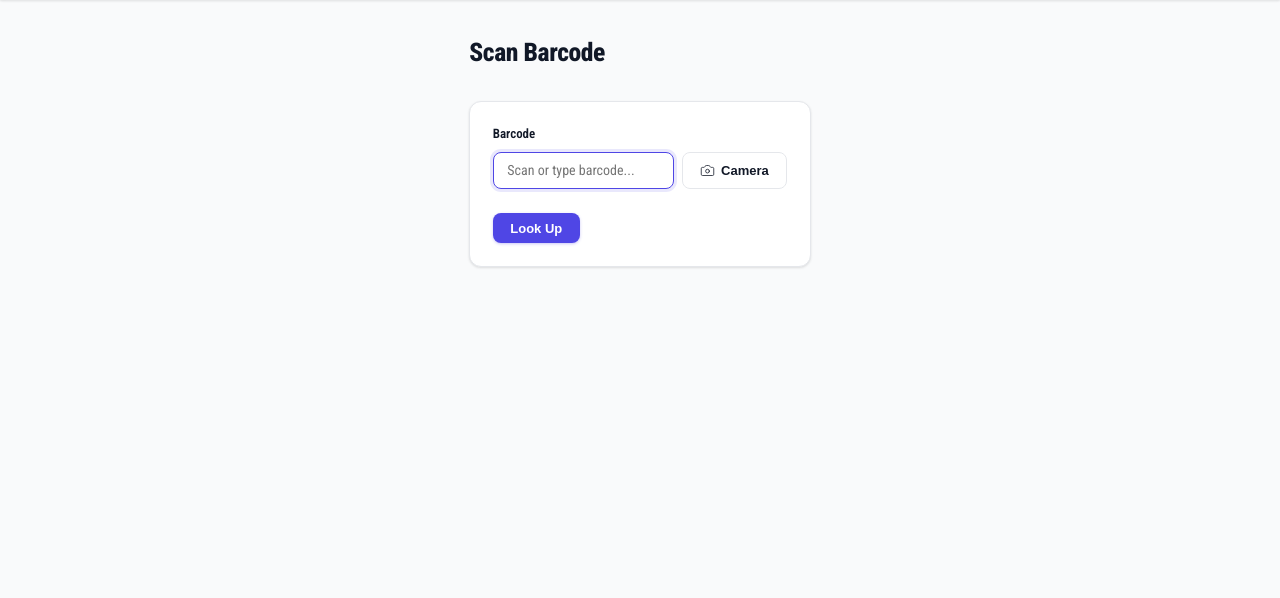
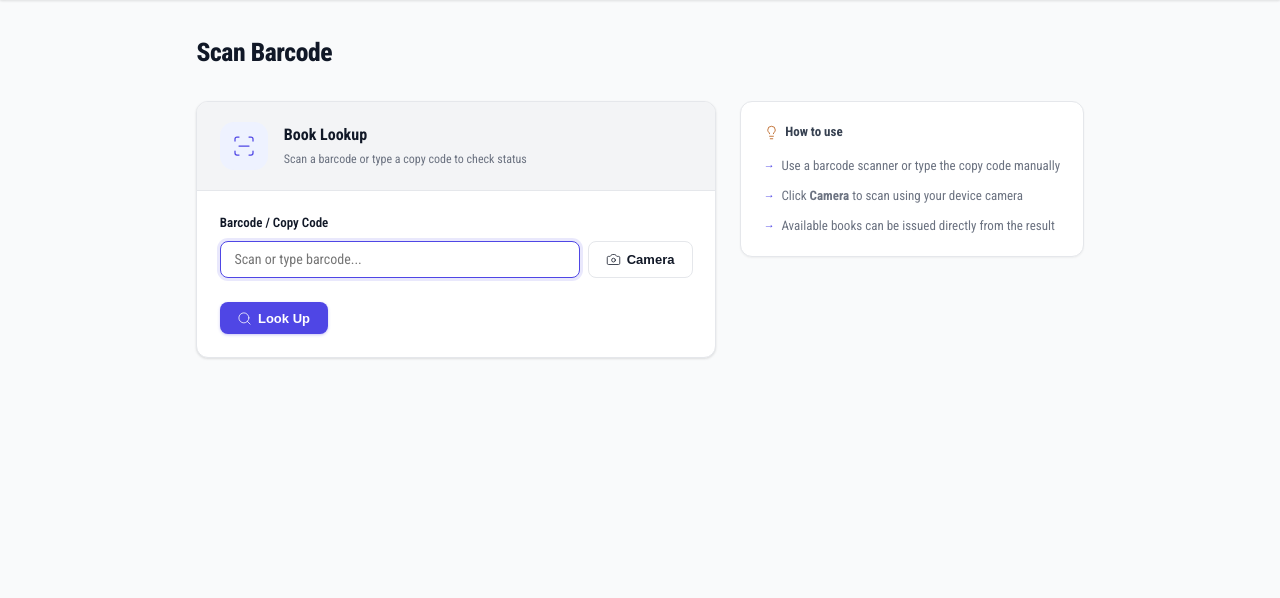
Before and after one commit to Aryankanani1/LibraFlow, a Flask app: page /admin/scan in a window 1280 px wide. Shown: the part 60-658 px from the top of the page. Run offline with Flask 3, Linux system fonts and the light colour scheme; a user stored in the database is signed in; some libraries are stand-ins or nearby versions.

Commit message:
ui: scan barcode — two-column layout, icon header, color-coded result card
- Two-column layout: left = scan card, right = "How to use" tips panel
- Card now has icon header (scan-line icon, title, subtitle description)
- Result section shows book title/author prominently with status-colored
  header (green=available, red=issued, yellow=reserved)
- Trim result table to key fields only (ISBN, copy code, barcode, shelf)
- Print Labels button gets printer icon; Look Up gets search icon

Co-Authored-By: Claude Sonnet 4.6 <noreply@anthropic.com>

```diff
--- a/templates/admin/scan.html
+++ b/templates/admin/scan.html
@@ -6,11 +6,20 @@
   <h2>Scan Barcode</h2>
 </div>
 
-<div class="card" style="max-width:520px">
+<div class="scan-page-layout">
+  <div class="scan-card-wrap">
+    <div class="card">
+      <div class="scan-card-header">
+        <div class="scan-icon-wrap"><i data-lucide="scan-line"></i></div>
+        <div>
+          <div class="scan-card-title">Book Lookup</div>
+          <div class="scan-card-sub">Scan a barcode or type a copy code to check status</div>
+        </div>
+      </div>
       <div class="card-body">
         <form method="POST" id="scan-form">
           <div class="form-group">
-        <label>Barcode</label>
+            <label>Barcode / Copy Code</label>
             <div class="barcode-input-row">
               <input type="text" name="barcode" id="barcode-input" class="form-input"
                      required autofocus placeholder="Scan or type barcode...">
@@ -20,47 +29,69 @@
             </div>
           </div>
           <div class="form-actions">
-        <button type="submit" class="btn btn-primary">Look Up</button>
+            <button type="submit" class="btn btn-primary">
+              <i data-lucide="search"></i> Look Up
+            </button>
           </div>
         </form>
       </div>
     </div>
 
     {% if result %}
-<div class="card mt-4" style="max-width:520px">
-  <div class="card-header"><h3>Result</h3></div>
-  <div class="card-body">
+    <div class="card mt-4">
       {% if result.found %}
-      <table class="table table-compact">
-        <tr><th>Title</th><td><strong>{{ result.book.title }}</strong></td></tr>
-        <tr><th>Author</th><td>{{ result.book.author }}</td></tr>
-        <tr><th>ISBN</th><td>{{ result.book.isbn }}</td></tr>
-        <tr><th>Copy Code</th><td>{{ result.copy_code }}</td></tr>
-        <tr><th>Barcode</th><td><code>{{ result.barcode }}</code></td></tr>
-        <tr><th>Status</th>
-          <td>
-            <span class="badge {% if result.status == 'available' %}badge-success
-              {% elif result.status == 'issued' %}badge-danger
-              {% else %}badge-warning{% endif %}">
+      <div class="scan-result-header scan-result-header--{{ result.status }}">
+        <div class="scan-result-icon">
+          {% if result.status == 'available' %}<i data-lucide="check-circle-2"></i>
+          {% elif result.status == 'issued' %}<i data-lucide="x-circle"></i>
+          {% else %}<i data-lucide="clock"></i>{% endif %}
+        </div>
+        <div>
+          <div class="scan-result-title">{{ result.book.title }}</div>
+          <div class="scan-result-author">{{ result.book.author }}</div>
+        </div>
+        <span class="badge {% if result.status == 'available' %}badge-success{% elif result.status == 'issued' %}badge-danger{% else %}badge-warning{% endif %} ms-auto">
           {{ result.status|capitalize }}
         </span>
-          </td>
-        </tr>
-        <tr><th>Shelf</th><td>{{ result.shelf_location }}</td></tr>
+      </div>
+      <div class="card-body">
+        <table class="table table-compact">
+          <tr><th>ISBN</th><td>{{ result.book.isbn }}</td></tr>
+          <tr><th>Copy Code</th><td><code>{{ result.copy_code }}</code></td></tr>
+          <tr><th>Barcode</th><td><code>{{ result.barcode }}</code></td></tr>
+          <tr><th>Shelf Location</th><td>{{ result.shelf_location }}</td></tr>
         </table>
         <div class="form-actions mt-3">
           {% if result.status in ('available', 'reserved') %}
-          <a href="{{ url_for('admin.issue_book') }}" class="btn btn-primary">Issue This Book</a>
+            <a href="{{ url_for('admin.issue_book') }}" class="btn btn-primary">
+              <i data-lucide="arrow-right-circle"></i> Issue This Book
+            </a>
           {% endif %}
-        <a href="{{ url_for('admin.print_barcodes', book_id=result.book.id) }}"
-           class="btn btn-outline">🖨 Print Labels</a>
+          <a href="{{ url_for('admin.print_barcodes', book_id=result.book.id) }}" class="btn btn-outline">
+            <i data-lucide="printer"></i> Print Labels
+          </a>
+        </div>
       </div>
       {% else %}
-      <div class="alert alert-danger">{{ result.message }}</div>
+      <div class="card-body">
+        <div class="alert alert-danger"><i data-lucide="x-circle"></i> {{ result.message }}</div>
+      </div>
       {% endif %}
     </div>
+    {% endif %}
+
+  </div><!-- /.scan-card-wrap -->
+
+  <div class="scan-tips">
+    <div class="scan-tips-title"><i data-lucide="lightbulb"></i> How to use</div>
+    <ul class="scan-tips-list">
+      <li>Use a barcode scanner or type the copy code manually</li>
+      <li>Click <strong>Camera</strong> to scan using your device camera</li>
+      <li>Available books can be issued directly from the result</li>
+    </ul>
   </div>
-{% endif %}
+
+</div><!-- /.scan-page-layout -->
 
 <!-- Camera Scanner Modal -->
 {% include 'admin/_scanner_modal.html' %}
```
Lines whose indentation alone changed are shown as unchanged.
